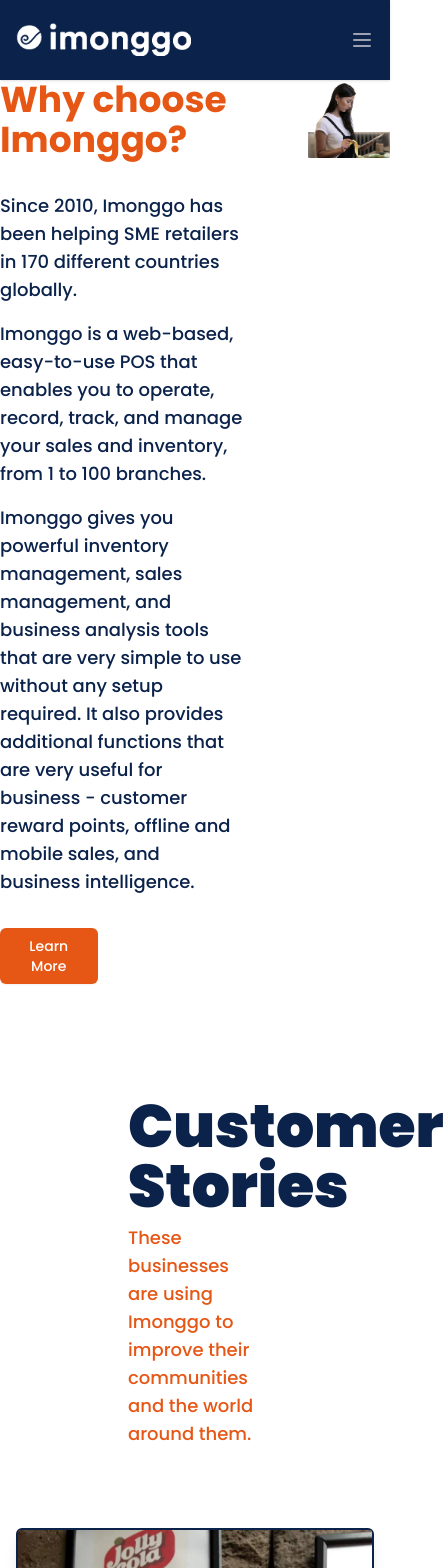
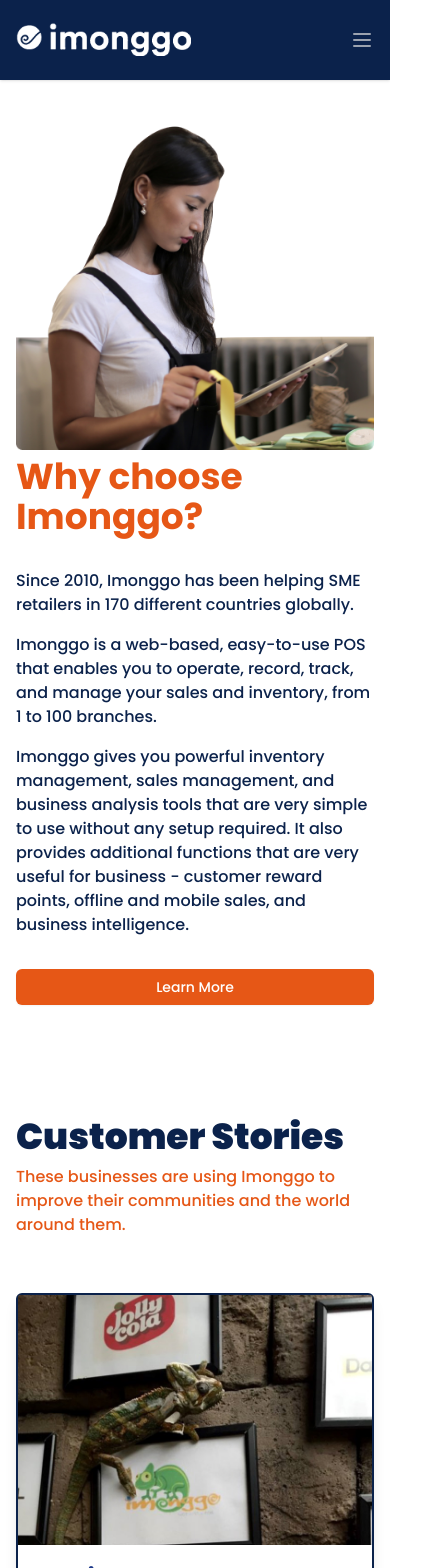
Before and after one commit to ivanlanuza/imonggo-website, a Next.js app: page /aboutus in a window 390 px wide. Shown: the top 1568 px of the page, 444 px wide, since content can reach past the window. Built offline with nearby package versions, Linux system fonts and the light colour scheme.

Commit message:
About Us Mobile Responsive

```diff
--- a/components/aboutus/ContentList.js
+++ b/components/aboutus/ContentList.js
@@ -54,7 +54,7 @@
 ];
 
 const ContentList = ({}) => (
-  <div className=" grid grid-cols-1 md:grid-cols-3 gap-8 px-4 lg:px-32 overflow-hidden mb-16">
+  <div className=" grid grid-cols-1 md:grid-cols-2 xl:grid-cols-3 gap-8 px-4 lg:px-32 overflow-hidden mb-16">
     {articlelist.map((item) => (
       <Link href={item.href} key={item.id}>
         <div className="bg-white border-2 shadow-lg  cursor-pointer borderblue rounded-md mt-8 h-[420px]">
@@ -66,7 +66,7 @@
             <div className="text-blue-900 tracking-wide text-lg md:text-sm xl:text-xl font-black">
               {item.title}
             </div>
-            <div className="text-gray-500 tracking-wide text-xs font-base pt-4 pr-6 block md:hidden lg:block">
+            <div className="text-gray-500 tracking-wide text-xs font-base pt-4 pr-6 block ">
               {item.blurb}
             </div>
           </div>
--- a/components/aboutus/CustomerStories.js
+++ b/components/aboutus/CustomerStories.js
@@ -2,9 +2,11 @@
 import Link from "next/link";
 
 const CustomerStories = () => (
-  <div className="text-left px-32 mt-16 mb-12">
-    <div className="text-6xl font-black textblue">Customer Stories</div>
-    <div className="mt-2 text-lg font-medium textorange">
+  <div className="text-left px-4 lg:px-32 mt-16 mb-6 lg:mb-12">
+    <div className="text-4xl lg:text-6xl font-black textblue">
+      Customer Stories
+    </div>
+    <div className="mt-2 text-md lg:text-lg font-medium textorange">
       These businesses are using Imonggo to improve their communities and the
       world around them.
     </div>
--- a/components/aboutus/HeaderContent.js
+++ b/components/aboutus/HeaderContent.js
@@ -2,30 +2,30 @@
 import OrangeButton from "components/core/OrangeButton";
 
 const HeaderContent = () => (
-  <div className="grid grid-cols-8  pb-12 place-content-center lg:mt-16 lg:px-32">
-    <div className="col-span-5">
+  <div className="grid grid-cols-8  pb-12 place-content-center mt-8 lg:mt-16 px-4 lg:px-32">
+    <div className="col-span-8 lg:col-span-5">
       <div className="textorange font-bold text-4xl">Why choose Imonggo?</div>
-      <div className="textblue font-medium text-lg mt-8">
+      <div className="textblue font-medium text-md lg:text-lg mt-8">
         Since 2010, Imonggo has been helping SME retailers in 170 different
         countries globally.
       </div>
-      <div className="textblue font-medium text-lg mt-4">
+      <div className="textblue font-medium text-md lg:text-lg mt-4">
         Imonggo is a web-based, easy-to-use POS that enables you to operate,
         record, track, and manage your sales and inventory, from 1 to 100
         branches.
       </div>
-      <div className="textblue font-medium text-lg mt-4">
+      <div className="textblue font-medium text-md lg:text-lg mt-4">
         Imonggo gives you powerful inventory management, sales management, and
         business analysis tools that are very simple to use without any setup
         required. It also provides additional functions that are very useful for
         business - customer reward points, offline and mobile sales, and
         business intelligence.
       </div>
-      <div className="w-2/5 mt-8">
+      <div className="lg:w-3/5 xl:w-2/5 mt-8">
         <OrangeButton text="Learn More" url="features" />
       </div>
     </div>
-    <div className="col-span-3 pl-16">
+    <div className="col-span-8 lg:col-span-3 lg:pl-16 order-first lg:order-last">
       <Image src="/images/aboutus/aboutus.png" width="431" height="407" />
     </div>
   </div>
--- a/pages/aboutus/terrariet.js
+++ b/pages/aboutus/terrariet.js
@@ -87,7 +87,7 @@
     text: "'But the best thing is – it’s so easy. Everyone can do it. We have employees from 15 years of age that use Imonggo without any problems.'",
   },
   {
-    id: 20,
+    id: 21,
     text: "'Imonggo has been a contributor to making everyday life in Terrariet very easy and in making the zoo a success. We are more than pleased with our choice of POS.'",
   },
 ];
```
